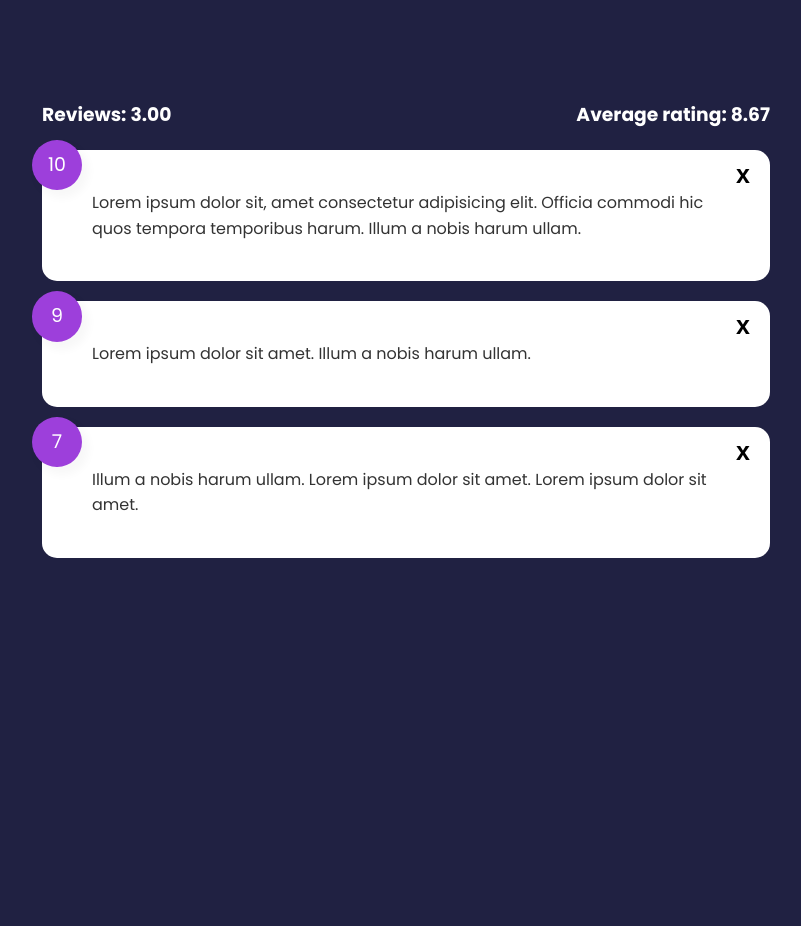
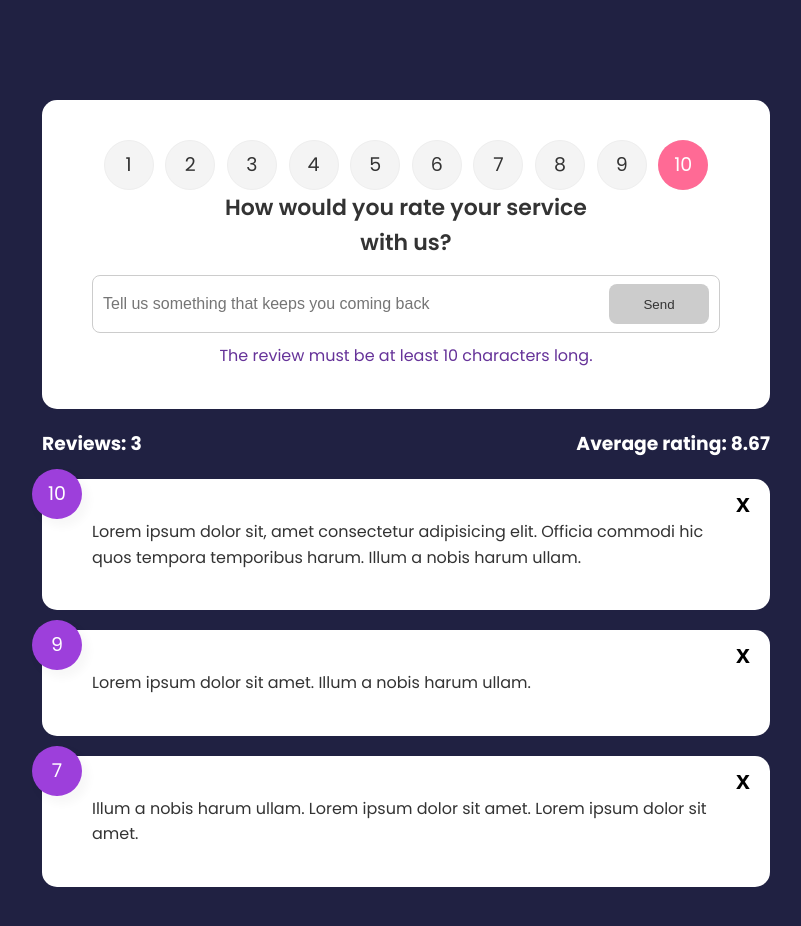
Before and after one commit to Maya084/review-app-comparison, a Svelte app: page / in a window 1280 px wide. Shown: the top 926 px of the page, without its empty margins (234-1035 px from the left). Before the commit the page ends 800 px from the top, so only its background shows below. Built offline with nearby package versions, Linux system fonts and the light colour scheme.

Commit message:
:sparkles: (form) add radiobutton and text input

```diff
--- a/src/App.svelte
+++ b/src/App.svelte
@@ -1,6 +1,7 @@
 <script lang="ts">
 	import List from "./components/List.svelte";
 	import Stats from "./components/Stats.svelte";
+	import Form from "./components/Form.svelte";
 
 	let feedbacks = [
 		{
@@ -33,6 +34,7 @@
 </script>
 
 <main class="container">
+	<Form />
 	<Stats {count} {average} />
 	<List {feedbacks} on:delete-feedback={deleteFeedback} />
 </main>
--- /dev/null
+++ b/src/components/Button.svelte
@@ -0,0 +1,45 @@
+<script lang="ts">
+    export let style = "primary";
+    export let type = "button";
+    export let disabled = false;
+</script>
+
+<button {type} {disabled} class={style}>
+    <slot />
+</button>
+
+<style>
+    button {
+        color: #fff;
+        border: 0;
+        border-radius: 8px;
+        color: #fff;
+        width: 100px;
+        height: 40px;
+        cursor: pointer;
+    }
+
+    .primary {
+        background-color: #202142;
+    }
+
+    .secondary {
+        background: #ff6a95;
+    }
+
+    button:hover {
+        transform: scale(0.98);
+        opacity: 0.9;
+    }
+
+    button:disabled {
+        background-color: #cccccc;
+        color: #333;
+        cursor: auto;
+    }
+
+    button:disabled:hover {
+        transform: scale(1);
+        opacity: 1;
+    }
+</style>
--- a/src/components/Form.svelte
+++ b/src/components/Form.svelte
@@ -0,0 +1,72 @@
+<script lang="ts">
+    import Button from "./Button.svelte";
+    import Card from "./Card.svelte";
+    import RatingSelect from "./RatingSelect.svelte";
+
+    let minValue = 10; //min length for message
+    let text = "";
+    let rating = 10;
+    $: btnDisabled = text.trim().length < minValue;
+</script>
+
+<main>
+    <Card>
+        <RatingSelect />
+        <header>
+            <h2>How would you rate your service with us?</h2>
+        </header>
+        <form>
+            <div class="input-group">
+                <input
+                    bind:value={text}
+                    type="text"
+                    placeholder="Tell us something that keeps you coming back"
+                />
+                <Button type="submit" disabled={btnDisabled}>Send</Button>
+            </div>
+            {#if btnDisabled}
+                <p class="message">
+                    The review must be at least 10 characters long.
+                </p>
+            {/if}
+        </form>
+    </Card>
+</main>
+
+<style>
+    header {
+        max-width: 400px;
+        margin: auto;
+    }
+
+    header h2 {
+        font-size: 22px;
+        font-weight: 600;
+        text-align: center;
+    }
+
+    .input-group {
+        display: flex;
+        flex-direction: row;
+        border: 1px solid #ccc;
+        padding: 8px 10px;
+        border-radius: 8px;
+        margin-top: 15px;
+    }
+
+    input {
+        flex-grow: 2;
+        border: none;
+        font-size: 16px;
+    }
+
+    input:focus {
+        outline: none;
+    }
+
+    .message {
+        padding-top: 10px;
+        text-align: center;
+        color: rebeccapurple;
+    }
+</style>
--- /dev/null
+++ b/src/components/RatingSelect.svelte
@@ -0,0 +1,88 @@
+<script lang="ts">
+    import { createEventDispatcher } from "svelte";
+
+    let radioButtonValues = [];
+    for (let i = 1; i <= 10; i++) {
+        radioButtonValues = [
+            ...radioButtonValues,
+            {
+                id: `num${i}`,
+                value: i,
+            },
+        ];
+    }
+
+    const dispatch = createEventDispatcher();
+
+    const onChange = (e) => {
+        dispatch("rating-select", e.currentTarget.value);
+    };
+    let selected = 10;
+</script>
+
+<main>
+    <ul class="rating">
+        {#each radioButtonValues as rating}
+            <li>
+                <input
+                    type="radio"
+                    id={rating.id}
+                    name="rating"
+                    value={rating.value}
+                    on:change={onChange}
+                    checked={selected === rating.value}
+                />
+                <label for={rating.id}>{rating.value}</label>
+            </li>
+        {/each}
+    </ul>
+</main>
+
+<style>
+    .rating {
+        display: flex;
+        justify-content: space-evenly;
+        align-items: center;
+    }
+
+    .rating li {
+        position: relative;
+        background: #f4f4f4;
+        width: 50px;
+        height: 50px;
+        padding: 10px;
+        text-align: center;
+        border-radius: 50%;
+        font-size: 19px;
+        border: 1px #eee solid;
+        transition: 0.3s;
+    }
+
+    .rating li label {
+        position: absolute;
+        top: 50%;
+        left: 50%;
+        width: 50px;
+        height: 50px;
+        padding: 10px;
+        border-radius: 50%;
+        transform: translate(-50%, -50%);
+        cursor: pointer;
+    }
+
+    .rating li:hover {
+        background: #ff6a95;
+        color: #fff;
+    }
+
+    /* Make actual radio select invisible */
+    [type="radio"] {
+        opacity: 0;
+    }
+
+    /* Use the sibling select */
+    [type="radio"]:checked ~ label {
+        background: #ff6a95;
+        color: #fff;
+    }
+</style>
--- a/src/components/Stats.svelte
+++ b/src/components/Stats.svelte
@@ -5,7 +5,7 @@
 
 <main>
     <div class="stats">
-        <h3>Reviews: {count.toFixed(2)}</h3>
+        <h3>Reviews: {count}</h3>
         <h3>Average rating: {average.toFixed(2)}</h3>
     </div>
 </main>
```
